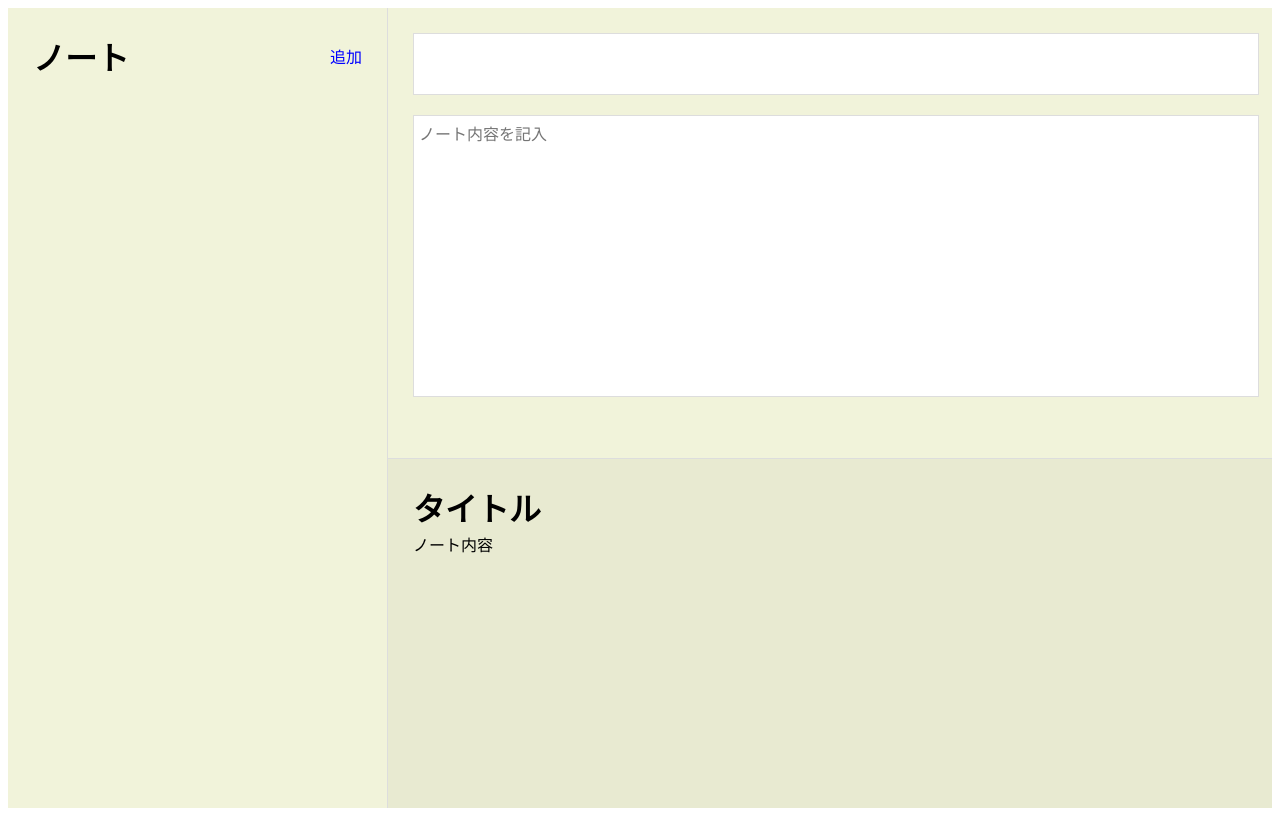
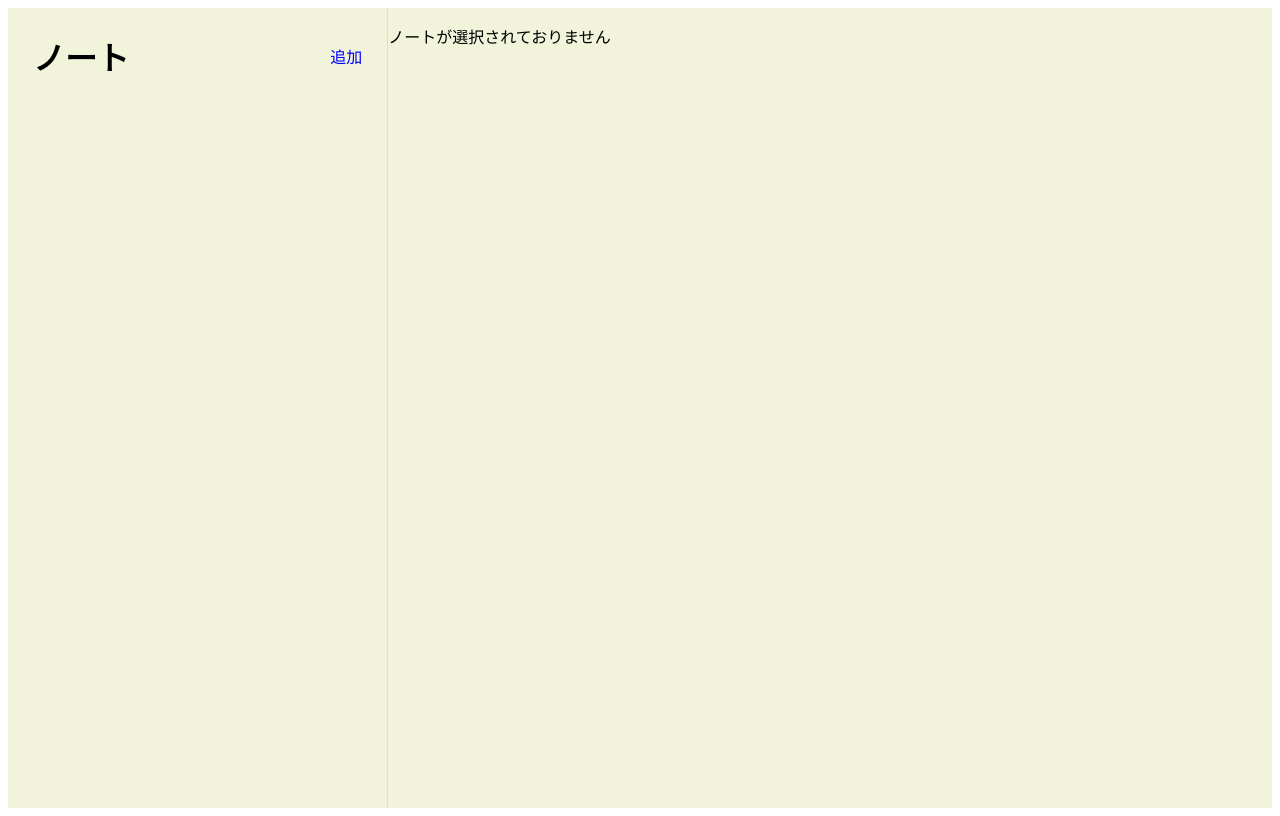
Before and after one commit to umedanaoyuki/reactNoteTakingApp, a React (Vite) app in the folder noteapp-with-reatc/: page / in a window 1280 px wide. Built offline with nearby package versions, Linux system fonts and the light colour scheme.

Commit message:
Mainコンポーネント側に noteの情報を渡す

```diff
--- a/noteapp-with-reatc/src/components/Main.jsx
+++ b/noteapp-with-reatc/src/components/Main.jsx
@@ -1,7 +1,13 @@
 import React, {Component} from 'react';
 import './Main.css';
 
-const  Main = () => {
+const  Main = ({activeNote}) => {
+
+    if (!activeNote) {
+        return (<p>ノートが選択されておりません</p>)
+    }
+
+
         return (
             <div className="app-main">
                 <div className="app-main-note-edit">
@@ -9,8 +15,8 @@ const  Main = () => {
                     <textarea id="" placeholder="ノート内容を記入"></textarea>
                 </div>
                 <div className="app-main-note-preview">
-                    <h1 className="preview-title">タイトル</h1>
-                    <div className="markdown-preview">ノート内容</div>
+                    <h1 className="preview-title">{activeNote.title}</h1>
+                    <div className="markdown-preview">{activeNote.content}</div>
                 </div>
             </div>
         );
```
